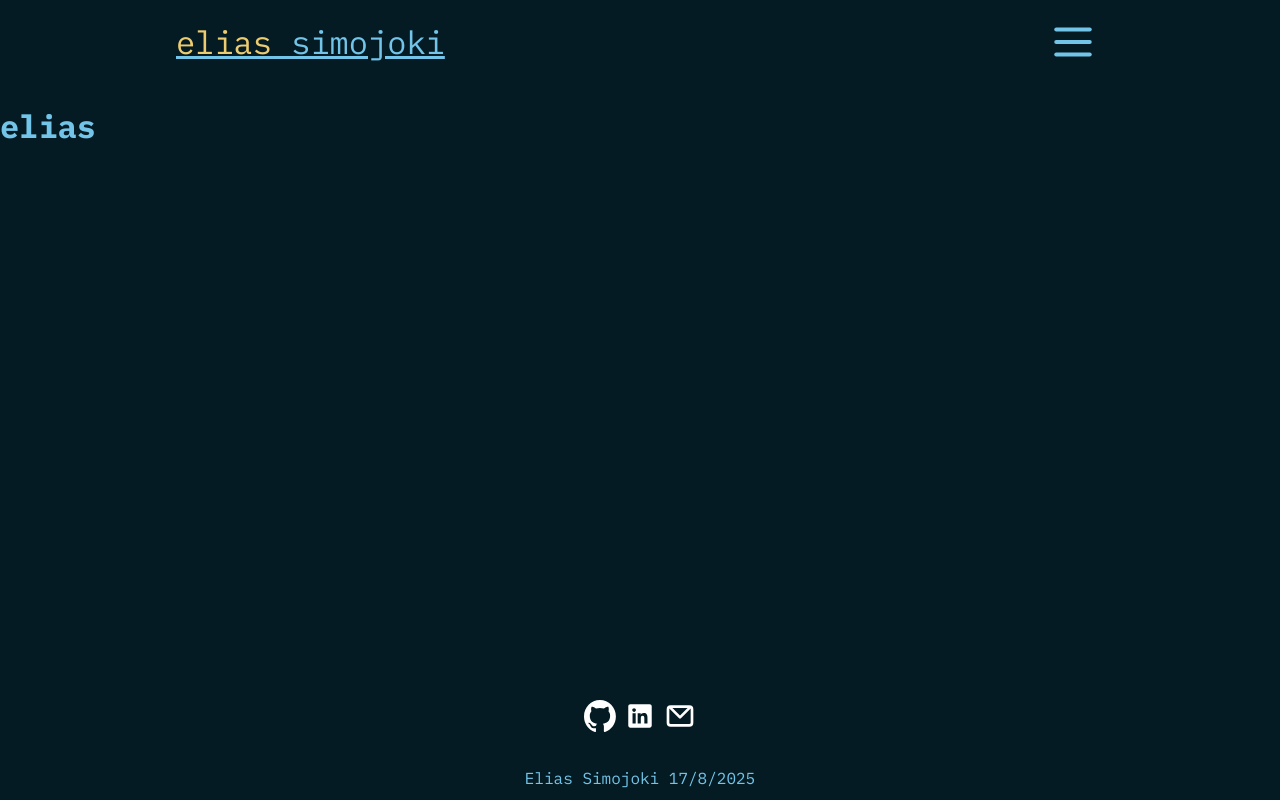
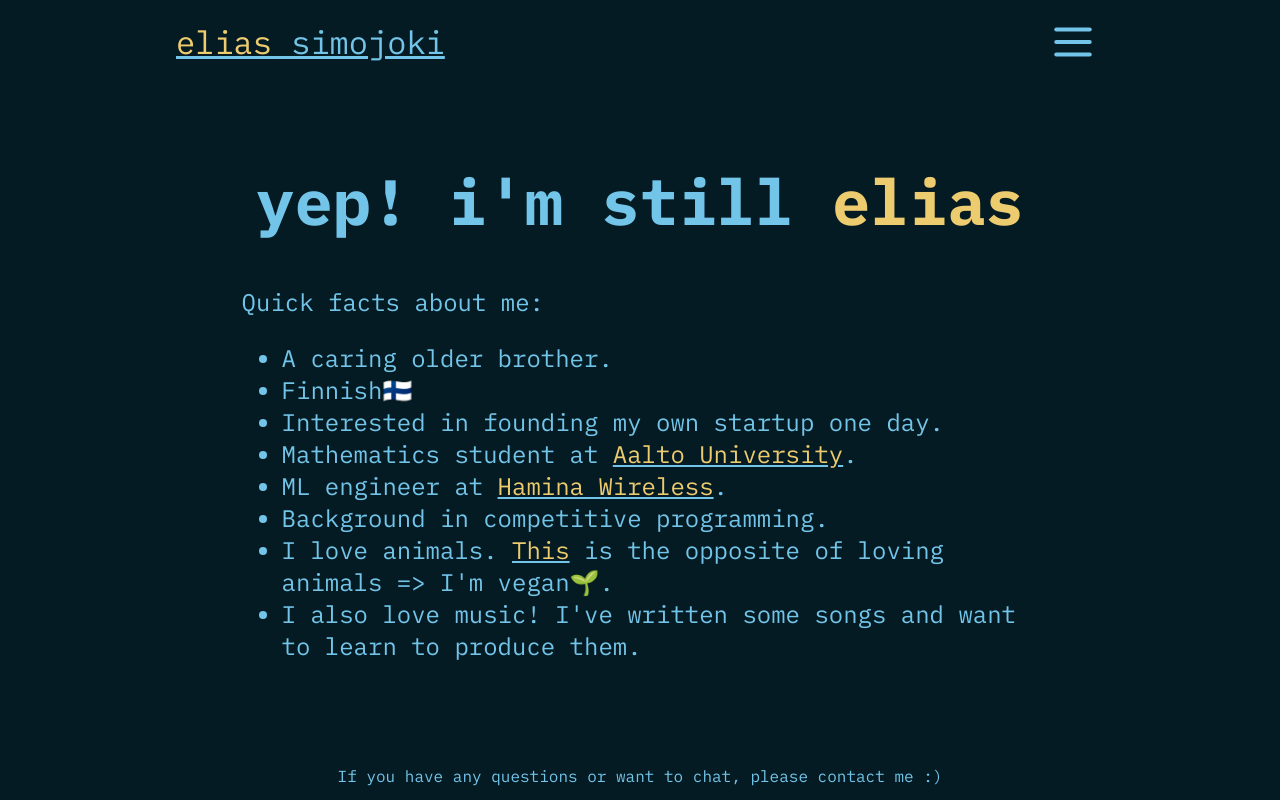
Before and after one commit to MojoLake/eSite, a SvelteKit app: page /elias in a window 1280 px wide. Shown: the top 800 px of the page. Built offline with nearby package versions, Linux system fonts and the light colour scheme.

Commit message:
Add elias -section

```diff
--- /dev/null
+++ b/src/lib/components/Yellow.svelte
@@ -0,0 +1,3 @@
+<span style="color: var(--secondary-text-colour)">
+  <slot></slot>
+</span>
--- a/src/routes/+page.svelte
+++ b/src/routes/+page.svelte
@@ -17,9 +17,16 @@
         margin: 2rem auto;
    }
 
+   .main-text {
+      font-size: 1.5rem;
+      text-align: center;
+      margin: auto 0.1rem;
+   }
+
    .bottom-text {
         text-align: center;
         font-size: 1.0rem;
+        margin: 5rem auto;
    }
 
 </style>
@@ -28,7 +35,12 @@
 <div class="home">
     <h1>hi! i'm&nbsp;<span style="color: var(--secondary-text-colour)">elias</span></h1>
 
-    <p class="bottom-text">
-        If you have any questions or want to chat, please contact me :)
+    <p class="main-text">
+      Welcome to the website!
+      Have a deep breath and enjoy.
     </p>
+
+    <!-- <p class="bottom-text"> -->
+    <!--     If you have any questions or want to chat, please contact me :) -->
+    <!-- </p> -->
 </div>
--- a/src/routes/elias/+page.svelte
+++ b/src/routes/elias/+page.svelte
@@ -1,3 +1,63 @@
+<script lang="ts">
+  import Yellow from '$lib/components/Yellow.svelte';
+
+  import { slide } from 'svelte/transition';
+  let expanded = false;
+</script>
+
+<style>
+   h1 {
+        text-align: center;
+        font-size: 4rem;
+        white-space: normal;
+        overflow-wrap: break-word;
+   }
+
+   .home {
+        display: flex;
+        flex-direction: column;
+        align-items: center;
+        max-width: 50rem;
+        margin: 2rem auto;
+   }
+
+   .main-text {
+      font-size: 1.5rem;
+      margin: auto 0.1rem;
+   }
+
+   .bottom-text {
+        text-align: center;
+        font-size: 1.0rem;
+        margin: 5rem auto;
+   }
+
+</style>
 
 
-<h1>elias</h1>
+<div class="home">
+    <h1>yep! i'm still&nbsp;<span style="color: var(--secondary-text-colour)">elias</span></h1>
+
+
+    <div class="main-text">
+      Quick facts about me:
+      <ul>
+        <li>A caring older brother.</li>
+        <li>Finnish🇫🇮</li>
+        <li>Interested in founding my own startup one day.</li>
+        <li>Mathematics student at <a href="https://www.aalto.fi/en"><Yellow>Aalto University</Yellow></a>.</li>
+        <li>ML engineer at <a href="https://hamina.com"><Yellow>Hamina Wireless</Yellow></a>.</li>
+        <li>Background in competitive programming.</li>
+
+        <li>
+             I love animals. <a href="https://www.youtube.com/watch?v=LQRAfJyEsko&t=0s"><Yellow>This</Yellow></a> is the opposite of loving animals => I'm vegan🌱.
+        </li>
+        <li>I also love music! I've written some songs and want to learn to produce them.</li>
+
+      </ul>
+    </div>
+
+    <p class="bottom-text">
+        If you have any questions or want to chat, please contact me :)
+    </p>
+</div>
```
